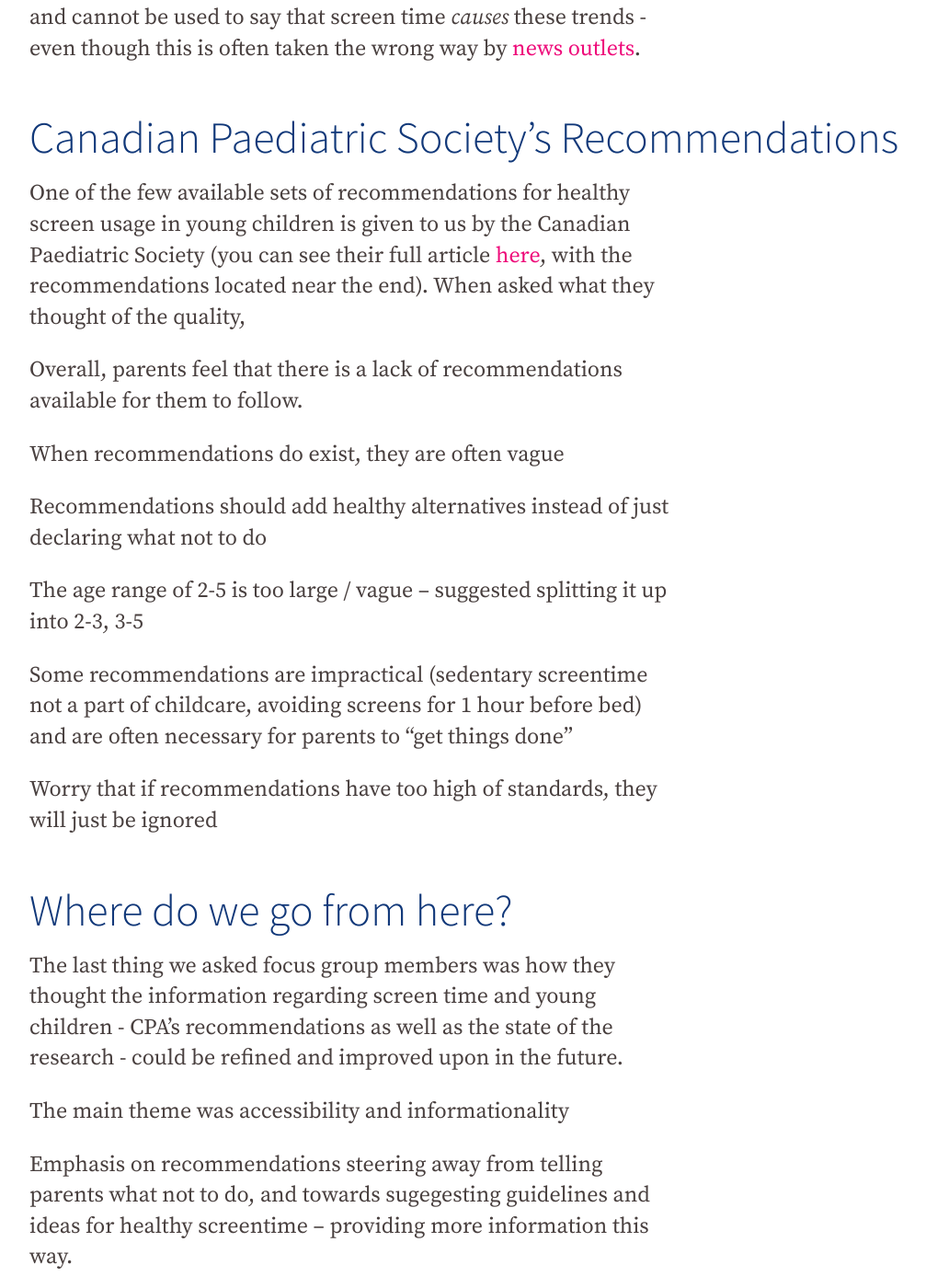
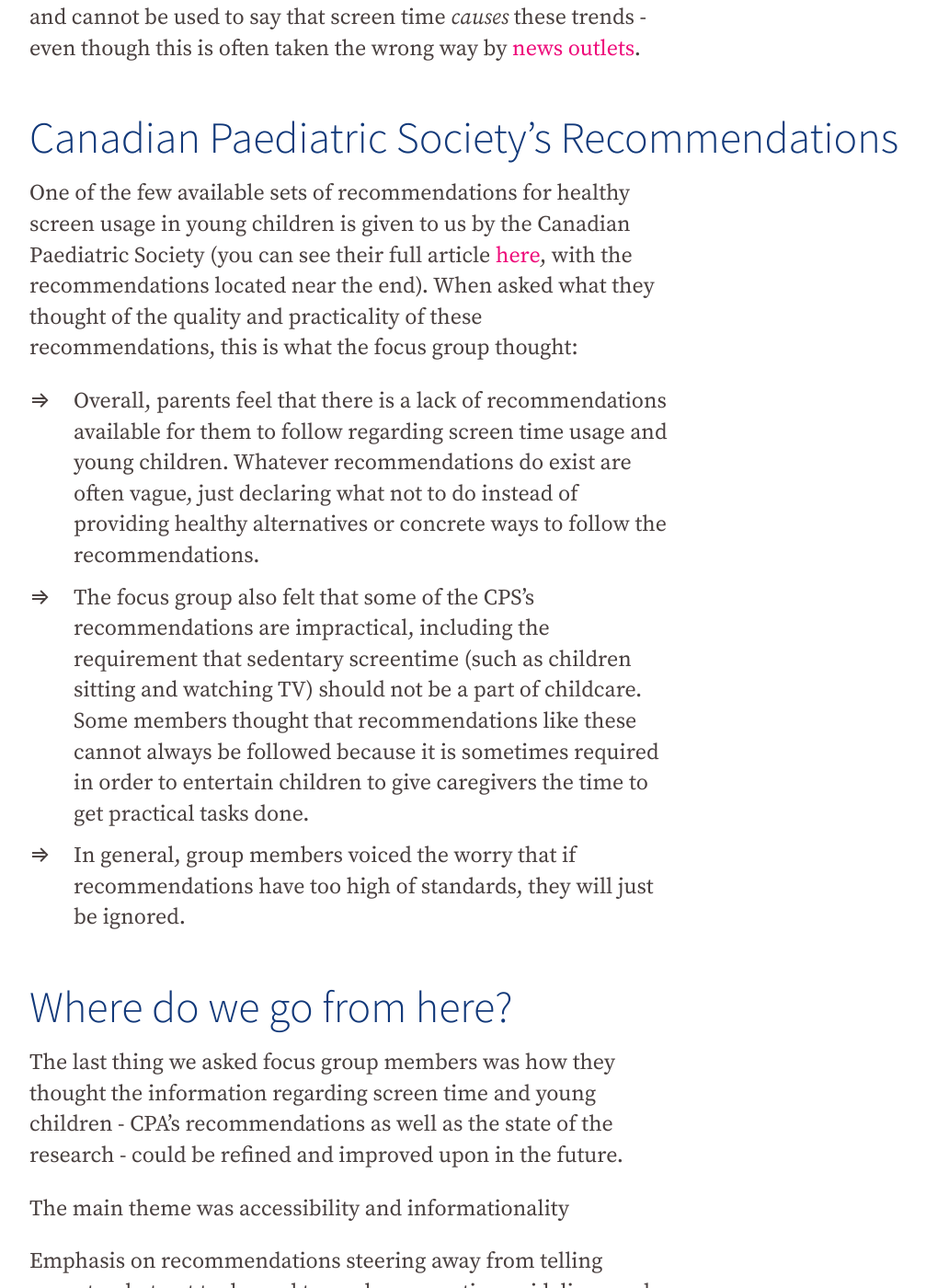
Before and after one commit to famliy-screen-time/familyscreentime.ca, a Jekyll site: the page built from _posts/2020-05-25-screen-time-focus-group-insights.md, in a window 1280 px wide and 1400 px high, scrolled down 3635 px. Shown: the whole window at 92% size, without its empty margins (56-1063 px from the left). Built offline with Jekyll 4.4.1, drawn with Linux system fonts in a browser that asks for light colours; nearby versions of some CDN libraries.

Commit message:
Update Blog “2020-05-25-screen-time-focus-group-insights”

```diff
--- a/_posts/2020-05-25-screen-time-focus-group-insights.md
+++ b/_posts/2020-05-25-screen-time-focus-group-insights.md
@@ -44,19 +44,11 @@ While these trends are certainly worrisome, it is important to remember that the
 
 # Canadian Paediatric Society’s Recommendations
 
-One of the few available sets of recommendations for healthy screen usage in young children is given to us by the Canadian Paediatric Society (you can see their full article [here](https://www.cps.ca/en/documents/position/screen-time-and-young-children), with the recommendations located near the end). When asked what they thought of the quality,
+One of the few available sets of recommendations for healthy screen usage in young children is given to us by the Canadian Paediatric Society (you can see their full article [here](https://www.cps.ca/en/documents/position/screen-time-and-young-children), with the recommendations located near the end). When asked what they thought of the quality and practicality of these recommendations, this is what the focus group thought:
 
-Overall, parents feel that there is a lack of recommendations available for them to follow.
-
-When recommendations do exist, they are often vague
-
-Recommendations should add healthy alternatives instead of just declaring what not to do
-
-The age range of 2-5 is too large / vague – suggested splitting it up into 2-3, 3-5
-
-Some recommendations are impractical (sedentary screentime not a part of childcare, avoiding screens for 1 hour before bed) and are often necessary for parents to “get things done”
-
-Worry that if recommendations have too high of standards, they will just be ignored
+* Overall, parents feel that there is a lack of recommendations available for them to follow regarding screen time usage and young children. Whatever recommendations do exist are often vague, just declaring what not to do instead of providing healthy alternatives or concrete ways to follow the recommendations.
+* The focus group also felt that some of the CPS's recommendations are impractical, including the requirement that sedentary screentime (such as children sitting and watching TV) should not be a part of childcare. Some members thought that recommendations like these cannot always be followed because it is sometimes required in order to entertain children to give caregivers the time to get practical tasks done.
+* In general, group members voiced the worry that if recommendations have too high of standards, they will just be ignored.
 
 # **Where do we go from here?**
 
```
